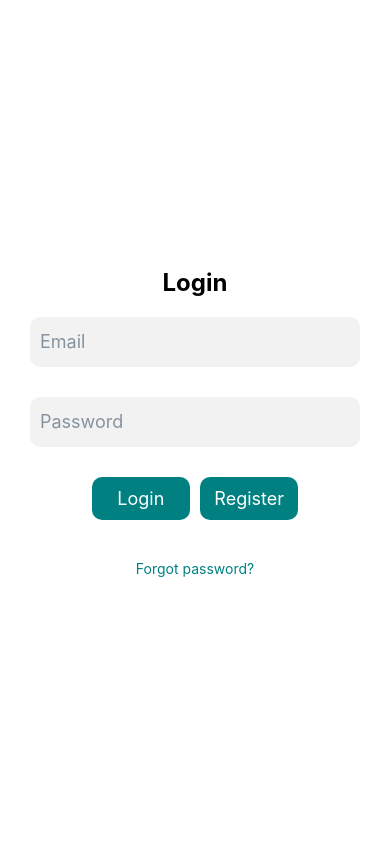
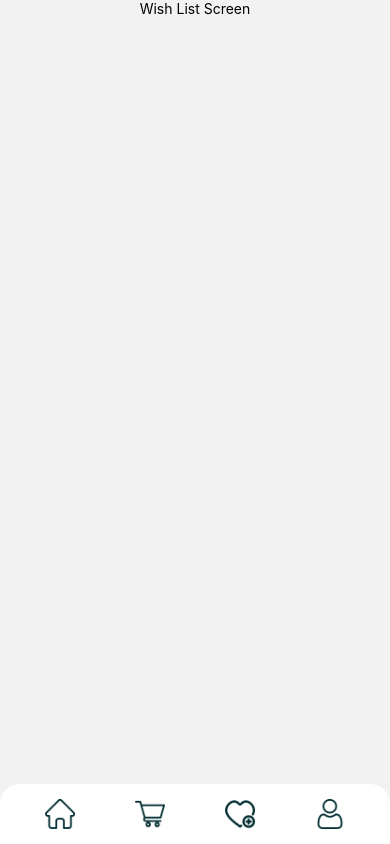
Before and after one commit to zaiad/grocery-app-v3, a React Native app in the folder mobile/: screen /WishList in a window 390 px wide. Built offline with nearby package versions, Linux system fonts and the light colour scheme.

Commit message:
add Footer component and all pages template and set up the navigatin between footer icons

```diff
--- a/mobile/App.js
+++ b/mobile/App.js
@@ -6,16 +6,24 @@
 import LoginScreen from './src/screens/LoginScreen';
 import RegisterScreen from './src/screens/RegisterScreen';
 import VerifyOTP from './src/screens/OTP';
+import HomeScreen from './src/screens/HomeScreen';
+import CartScreen from './src/screens/CartScreen';
+import WishListScreen from './src/screens/WishListScreen';
+import ProfileScreen from './src/screens/ProfileScreen';
 
 const Stack = createNativeStackNavigator();
 
 export default function App() {
   return (
     <NavigationContainer>
-      <Stack.Navigator screenOptions={styles.header} initialRouteName="Login">
+      <Stack.Navigator screenOptions={styles.header} initialRouteName="Home">
         <Stack.Screen name="Login" component={LoginScreen} />
         <Stack.Screen name="Register" component={RegisterScreen} />
         <Stack.Screen name="Verify" component={VerifyOTP} />
+        <Stack.Screen name="Home" component={HomeScreen} />
+        <Stack.Screen name="Cart" component={CartScreen} />
+        <Stack.Screen name="WishList" component={WishListScreen} />
+        <Stack.Screen name="Profile" component={ProfileScreen} />
       </Stack.Navigator>
     </NavigationContainer>
   );
--- a/mobile/src/screens/LoginScreen.js
+++ b/mobile/src/screens/LoginScreen.js
@@ -27,11 +27,9 @@
         const {refresh_token} = response.data;
 
         await storeUserSession(acces_token, refresh_token);
-        navigation.navigate('Register');
+        navigation.navigate('Home');
       }
-      console.error(response);
     } catch (error) {
-      // if (error.response.status === 401) alert('wrong credentials ');
       alert(error.response.data.message);
     }
   };
--- a/mobile/src/screens/ProfileScreen.js
+++ b/mobile/src/screens/ProfileScreen.js
@@ -19,7 +19,7 @@
               flex: 1,
               alignItems: 'center',
               justifyContent: 'center',
-            }}></View>
+            }}><Text>Profile screen</Text></View>
         </View>
       </ScrollView>
       <Footer navigation={navigation} />
--- a/mobile/src/screens/WishListScreen.js
+++ b/mobile/src/screens/WishListScreen.js
@@ -19,7 +19,7 @@
               flex: 1,
               alignItems: 'center',
               justifyContent: 'center',
-            }}></View>
+            }}><Text>Wish List Screen</Text></View>
         </View>
       </ScrollView>
       <Footer navigation={navigation} />
```
